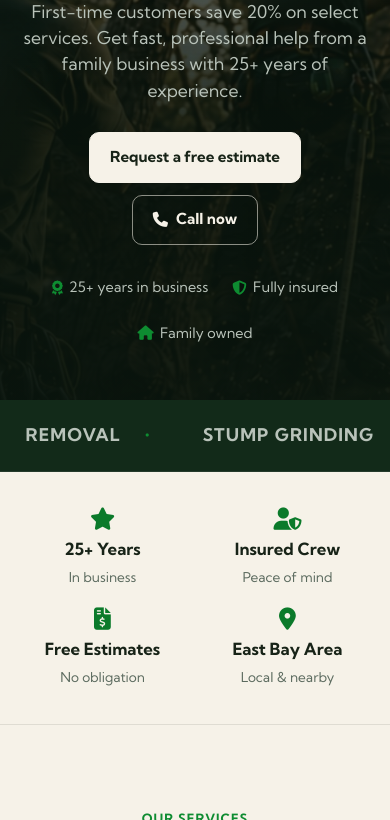
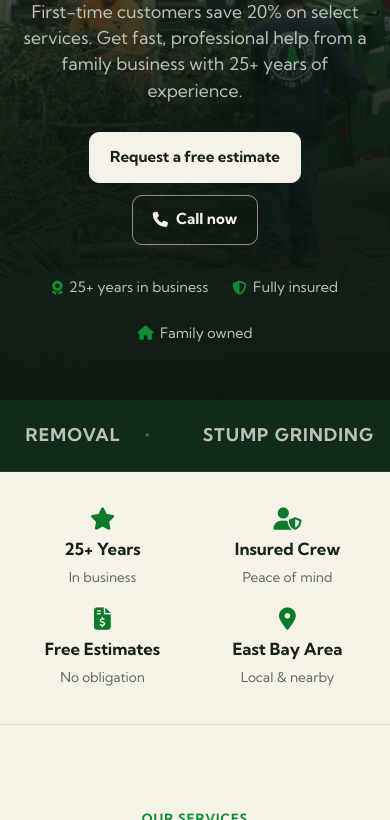
Before and after one commit to alan-6565/Tinos-Tree-Service, a website: page index.html in a window 390 px wide. Shown: the part 297-1117 px from the top of the page. Drawn offline with Linux system fonts and the light colour scheme.

Commit message:
Home banner: use real crew photo instead of stock image

```diff
--- a/index.html
+++ b/index.html
@@ -31,7 +31,7 @@
   "url": "https://www.tinostreeservice.net/",
   "areaServed": "East Bay Area, CA",
   "image": [
-    "https://www.tinostreeservice.net/images/hero-crew.jpg"
+    "https://www.tinostreeservice.net/images/hero-real.jpg"
   ]
 }
   </script>
--- a/styles.css
+++ b/styles.css
@@ -134,7 +134,7 @@ body{
   position:relative; color:#fff;
   background:
     linear-gradient(90deg, rgba(9,20,13,.95) 0%, rgba(9,20,13,.82) 32%, rgba(9,20,13,.4) 62%, rgba(9,20,13,.12) 100%),
-    url('/images/hero-crew.jpg') center 30% / cover no-repeat;
+    url('/images/hero-real.jpg') center 40% / cover no-repeat;
 }
 .home-hero__container{
   max-width:1180px; margin:0 auto; padding:120px 20px 100px; min-height:640px;
@@ -145,7 +145,7 @@ body{
   .home-hero{
     background:
       linear-gradient(180deg, rgba(9,20,13,.5) 0%, rgba(9,20,13,.88) 55%, rgba(9,20,13,.96) 100%),
-      url('/images/hero-crew.jpg') center 22% / cover no-repeat;
+      url('/images/hero-real.jpg') 68% 35% / cover no-repeat;
   }
   .home-hero__container{padding:90px 20px 56px; min-height:auto; text-align:center;}
   .home-hero .hero__cta, .home-hero .hero__trust{justify-content:center;}
```
Also changed, not shown: images/hero-real.jpg (added).
